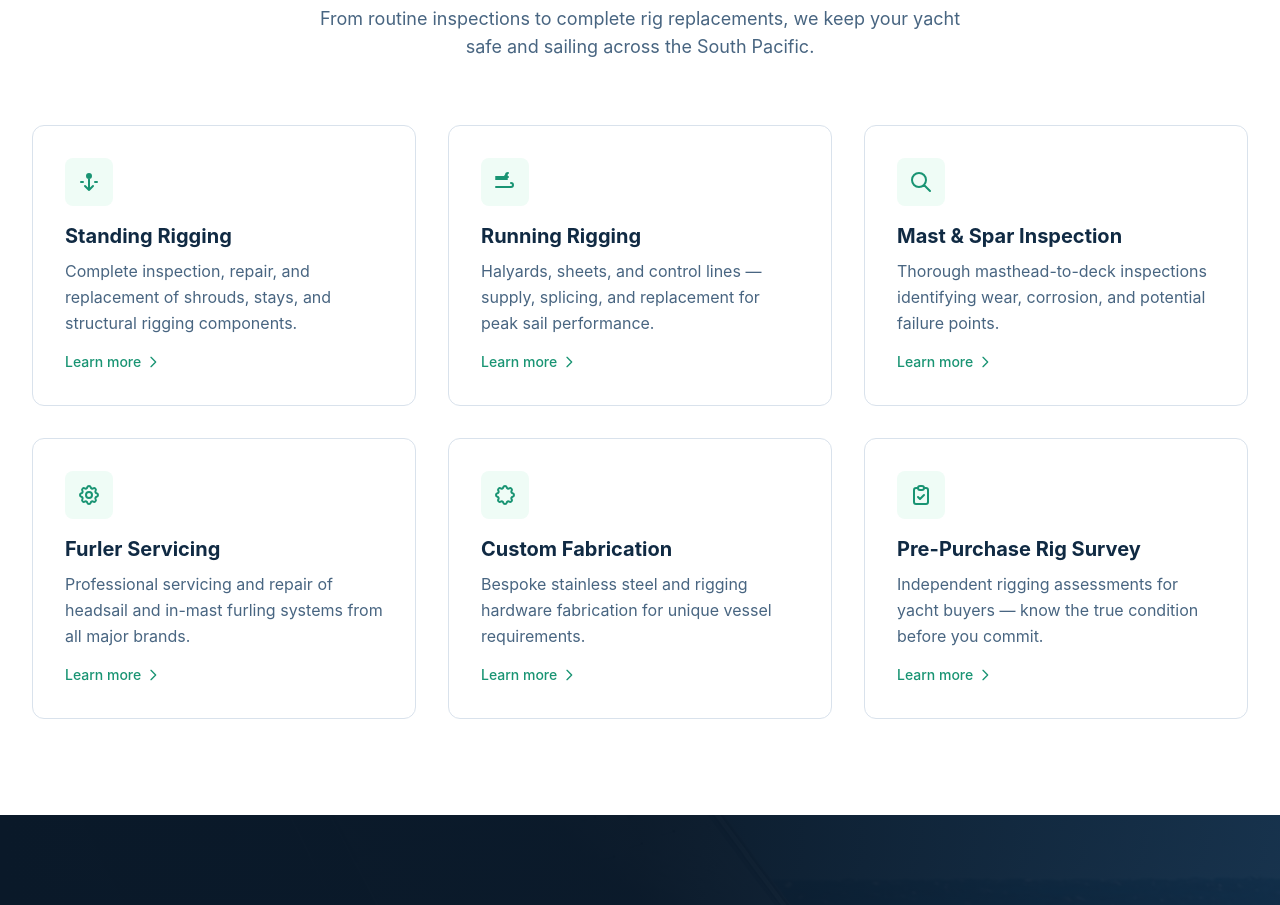
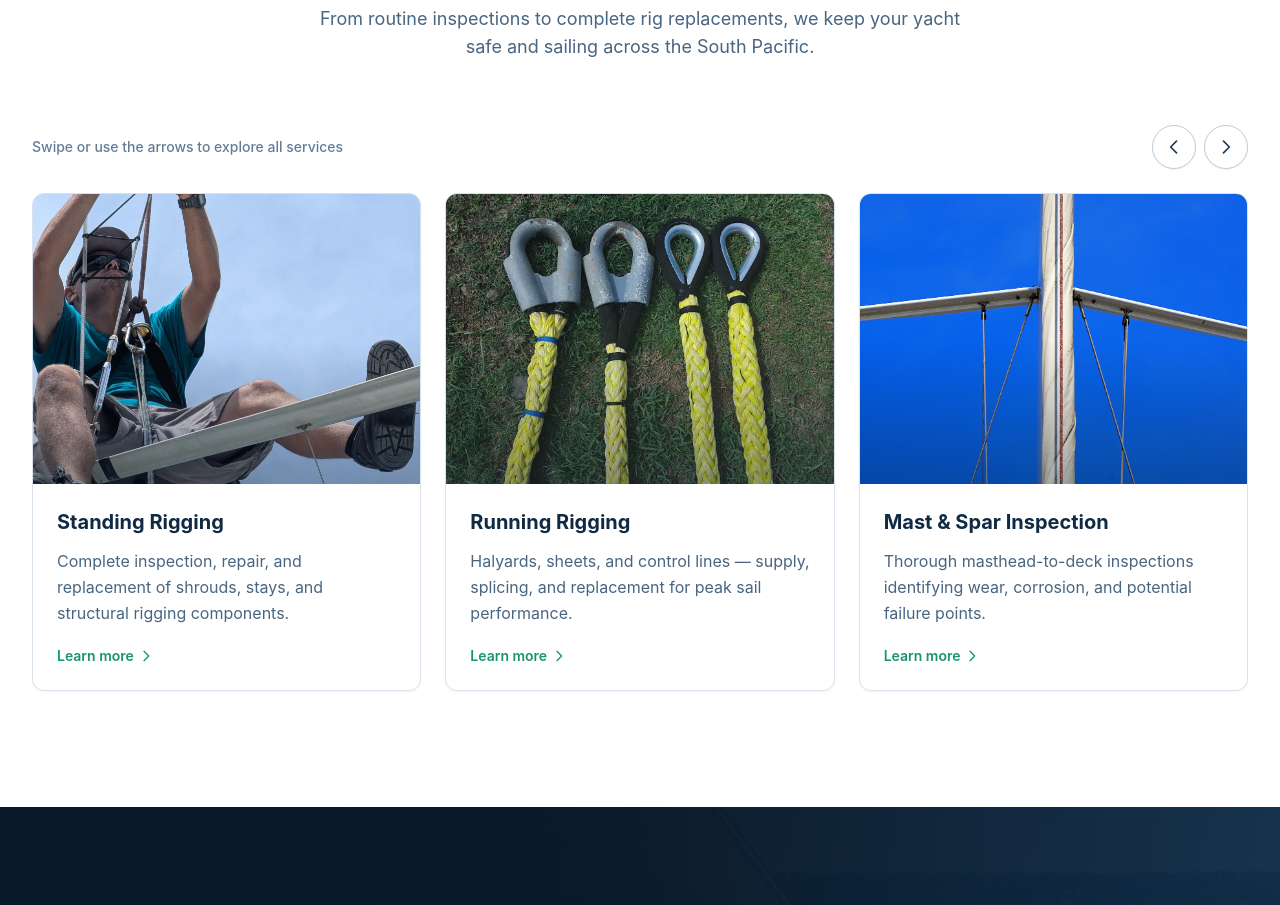
Before and after one commit to Mivia-V1/pacific-yacht-riggers, a Next.js app: page / in a window 1280 px wide. Shown: the part 1020-1925 px from the top of the page. Built offline with nearby package versions, Linux system fonts and the light colour scheme.

Commit message:
Add services carousel to homepage

```diff
--- a/src/app/globals.css
+++ b/src/app/globals.css
@@ -36,4 +36,13 @@
   .safe-area-bottom {
     padding-bottom: env(safe-area-inset-bottom, 0px);
   }
+
+  .scrollbar-hide {
+    -ms-overflow-style: none;
+    scrollbar-width: none;
+  }
+
+  .scrollbar-hide::-webkit-scrollbar {
+    display: none;
+  }
 }
--- a/src/app/page.tsx
+++ b/src/app/page.tsx
@@ -1,6 +1,7 @@
 import Link from "next/link";
 import Image from "next/image";
-import { SERVICES, CONTACT } from "@/lib/constants";
+import ServicesCarousel from "@/components/ServicesCarousel";
+import { CONTACT } from "@/lib/constants";
 
 export default function HomePage() {
   return (
@@ -99,41 +100,7 @@ export default function HomePage() {
             </p>
           </div>
 
-          <div className="grid grid-cols-1 md:grid-cols-2 lg:grid-cols-3 gap-8">
-            {SERVICES.map((service) => (
-              <Link
-                key={service.id}
-                href={`/services#${service.id}`}
-                className="group p-6 lg:p-8 rounded-xl border border-navy-100 hover:border-teal-300 hover:shadow-lg transition-all bg-white"
-              >
-                <div className="w-12 h-12 rounded-lg bg-teal-50 text-teal-600 flex items-center justify-center mb-4 group-hover:bg-teal-100 transition-colors">
-                  <ServiceIcon name={service.icon} />
-                </div>
-                <h3 className="text-xl font-bold text-navy-900 mb-2 group-hover:text-teal-700 transition-colors">
-                  {service.title}
-                </h3>
-                <p className="text-navy-600 leading-relaxed">
-                  {service.summary}
-                </p>
-                <span className="inline-flex items-center gap-1 mt-4 text-teal-600 font-medium text-sm group-hover:gap-2 transition-all">
-                  Learn more
-                  <svg
-                    className="w-4 h-4"
-                    fill="none"
-                    viewBox="0 0 24 24"
-                    stroke="currentColor"
-                  >
-                    <path
-                      strokeLinecap="round"
-                      strokeLinejoin="round"
-                      strokeWidth={2}
-                      d="M9 5l7 7-7 7"
-                    />
-                  </svg>
-                </span>
-              </Link>
-            ))}
-          </div>
+          <ServicesCarousel />
         </div>
       </section>
 
--- /dev/null
+++ b/src/components/ServicesCarousel.tsx
@@ -0,0 +1,131 @@
+"use client";
+
+import Image from "next/image";
+import Link from "next/link";
+import { useRef } from "react";
+import { SERVICES } from "@/lib/constants";
+
+export default function ServicesCarousel() {
+  const carouselRef = useRef<HTMLDivElement>(null);
+
+  const scrollCarousel = (direction: -1 | 1) => {
+    const carousel = carouselRef.current;
+
+    if (!carousel) return;
+
+    carousel.scrollBy({
+      left: direction * carousel.clientWidth * 0.85,
+      behavior: "smooth",
+    });
+  };
+
+  return (
+    <div>
+      <div className="mb-6 flex items-center justify-between gap-4">
+        <p className="text-sm font-medium text-navy-500">
+          Swipe or use the arrows to explore all services
+        </p>
+        <div className="flex shrink-0 gap-2">
+          <button
+            type="button"
+            onClick={() => scrollCarousel(-1)}
+            aria-label="View previous rigging services"
+            className="inline-flex h-11 w-11 items-center justify-center rounded-full border border-navy-200 bg-white text-navy-800 shadow-sm transition-colors hover:border-teal-500 hover:bg-teal-50 hover:text-teal-700 focus:outline-none focus-visible:ring-2 focus-visible:ring-teal-500 focus-visible:ring-offset-2"
+          >
+            <svg
+              className="h-5 w-5"
+              fill="none"
+              viewBox="0 0 24 24"
+              stroke="currentColor"
+              aria-hidden="true"
+            >
+              <path
+                strokeLinecap="round"
+                strokeLinejoin="round"
+                strokeWidth={2}
+                d="M15 19l-7-7 7-7"
+              />
+            </svg>
+          </button>
+          <button
+            type="button"
+            onClick={() => scrollCarousel(1)}
+            aria-label="View next rigging services"
+            className="inline-flex h-11 w-11 items-center justify-center rounded-full border border-navy-200 bg-white text-navy-800 shadow-sm transition-colors hover:border-teal-500 hover:bg-teal-50 hover:text-teal-700 focus:outline-none focus-visible:ring-2 focus-visible:ring-teal-500 focus-visible:ring-offset-2"
+          >
+            <svg
+              className="h-5 w-5"
+              fill="none"
+              viewBox="0 0 24 24"
+              stroke="currentColor"
+              aria-hidden="true"
+            >
+              <path
+                strokeLinecap="round"
+                strokeLinejoin="round"
+                strokeWidth={2}
+                d="M9 5l7 7-7 7"
+              />
+            </svg>
+          </button>
+        </div>
+      </div>
+
+      <div
+        ref={carouselRef}
+        role="region"
+        aria-label="Rigging services carousel"
+        className="scrollbar-hide -mx-4 flex snap-x snap-mandatory gap-4 overflow-x-auto px-4 pb-5 sm:-mx-6 sm:px-6 lg:mx-0 lg:gap-6 lg:px-0"
+      >
+        {SERVICES.map((service) => (
+          <Link
+            key={service.id}
+            href={`/services#${service.id}`}
+            className="group flex w-[86%] flex-none snap-start flex-col overflow-hidden rounded-xl border border-navy-100 bg-white shadow-sm transition-all hover:-translate-y-1 hover:border-teal-300 hover:shadow-xl sm:w-[55%] lg:w-[calc((100%_-_3rem)/3)]"
+          >
+            <div className="relative aspect-[4/3] overflow-hidden bg-navy-100">
+              <Image
+                src={service.image}
+                alt={service.imageAlt}
+                fill
+                className={`transition-transform duration-500 group-hover:scale-105 ${
+                  service.id === "pre-purchase-survey"
+                    ? "object-cover object-bottom"
+                    : "object-cover"
+                }`}
+                sizes="(max-width: 640px) 86vw, (max-width: 1024px) 55vw, 31vw"
+              />
+              <div className="absolute inset-0 bg-gradient-to-t from-navy-950/35 via-transparent to-transparent" />
+            </div>
+
+            <div className="flex flex-1 flex-col p-6">
+              <h3 className="text-xl font-bold text-navy-900 transition-colors group-hover:text-teal-700">
+                {service.title}
+              </h3>
+              <p className="mt-3 flex-1 leading-relaxed text-navy-600">
+                {service.summary}
+              </p>
+              <span className="mt-5 inline-flex items-center gap-1 text-sm font-semibold text-teal-600 transition-all group-hover:gap-2">
+                Learn more
+                <svg
+                  className="h-4 w-4"
+                  fill="none"
+                  viewBox="0 0 24 24"
+                  stroke="currentColor"
+                  aria-hidden="true"
+                >
+                  <path
+                    strokeLinecap="round"
+                    strokeLinejoin="round"
+                    strokeWidth={2}
+                    d="M9 5l7 7-7 7"
+                  />
+                </svg>
+              </span>
+            </div>
+          </Link>
+        ))}
+      </div>
+    </div>
+  );
+}
```
